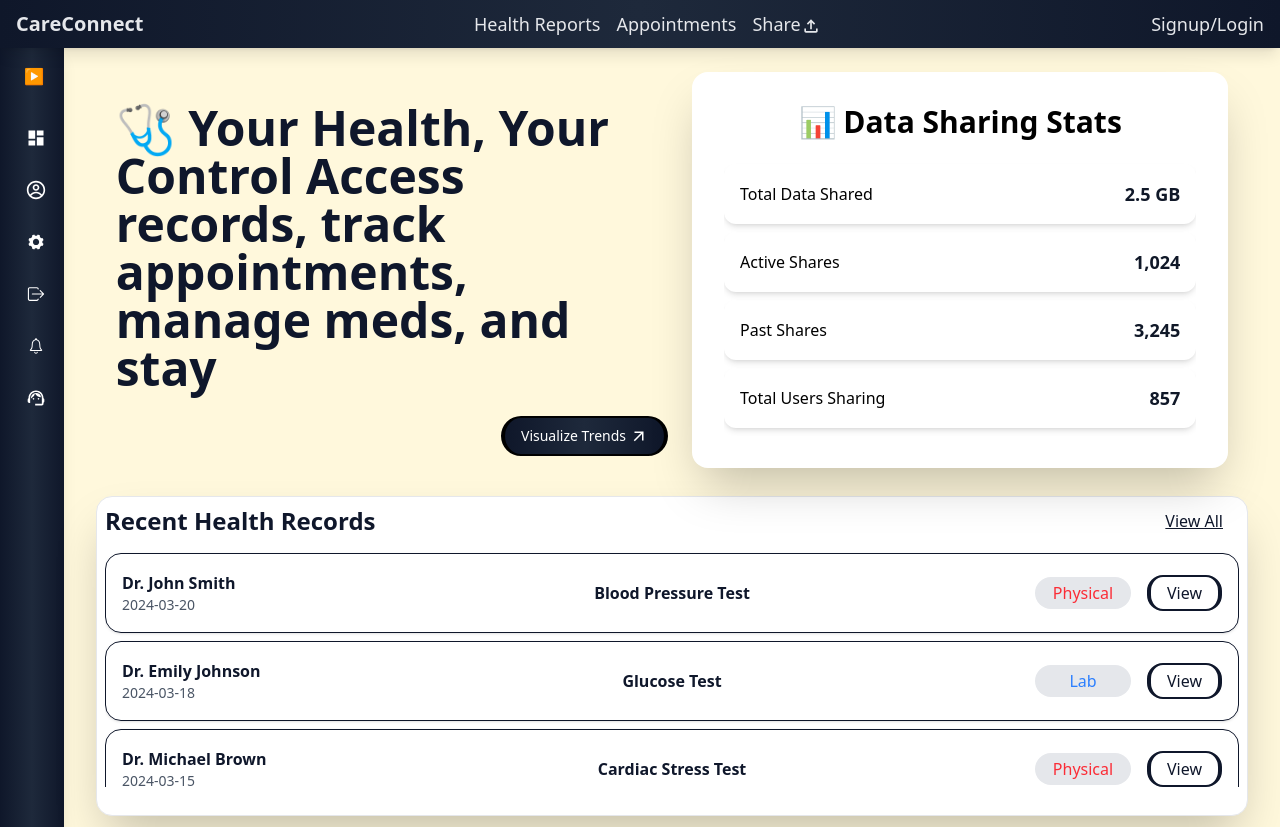
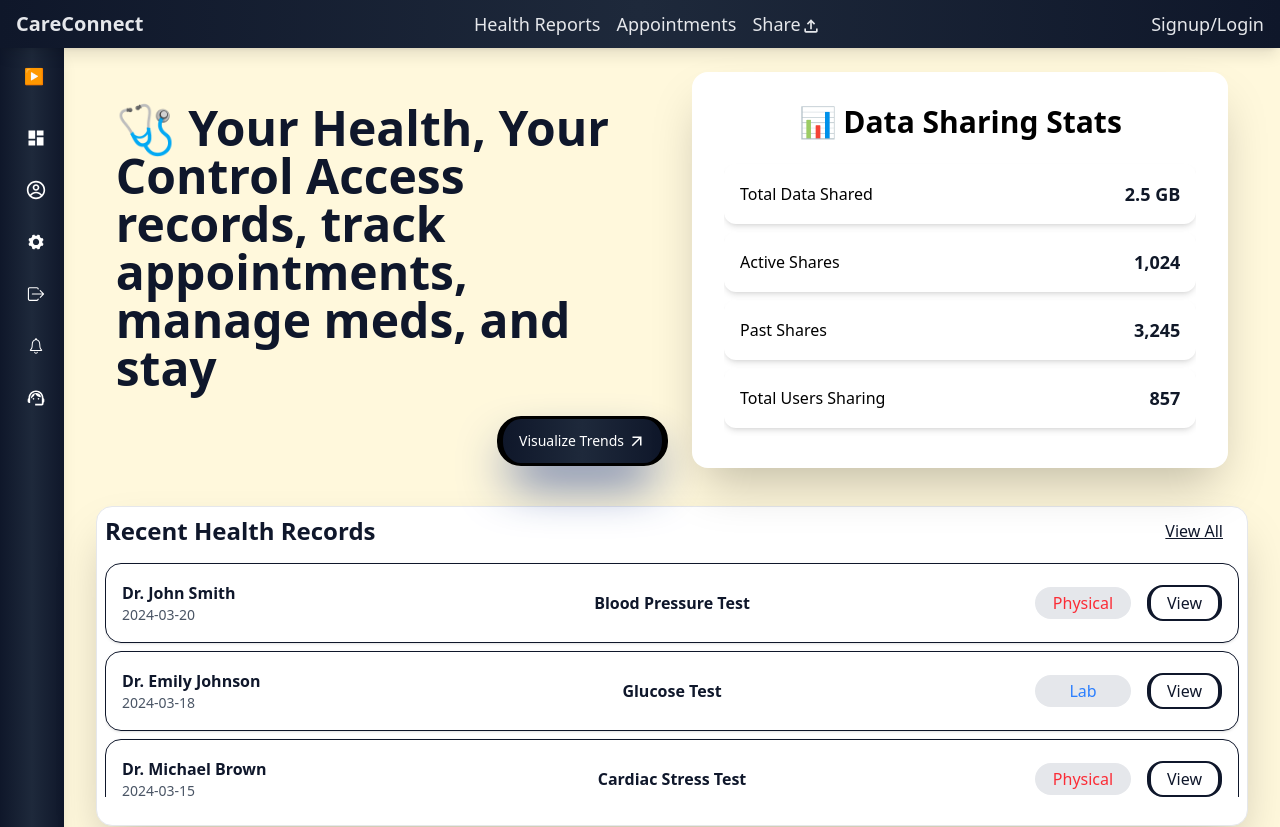
Before and after one commit to SBeeeee/CareConnect, a Next.js app: page / in a window 1280 px wide. Shown: the top 827 px of the page. Built offline with nearby package versions, Linux system fonts and the light colour scheme.

Commit message:
button fixed

```diff
--- a/src/app/components/HeroSection.jsx
+++ b/src/app/components/HeroSection.jsx
@@ -12,7 +12,7 @@ function HeroSection() {
       <div className="md:text-5xl rounded-2xl font-bold  p-4 "><div>🩺  Your Health, Your Control  Access records, track appointments, manage meds, and stay</div>
 
       </div>
-      <div className="flex  justify-end"><Link href="trends" className="text-white border-black border-x-4 bg-gradient-to-r from-[#0f172a] via-[#1e293b] to-[#0f172a] rounded-3xl flex border-y-2 text-sm p-2 px-4 font-medium items-center hover:cursor-pointer mt-2">Visualize Trends <MdArrowOutward className="text-lg ml-1"/></Link></div>
+      <div className="flex  justify-end"><Link href="trends" className="text-white border-black border-x-6 bg-gradient-to-r from-[#0f172a] via-[#1e293b] to-[#0f172a] rounded-3xl flex border-y-3 text-sm p-3 px-4 shadow-blue-900 shadow-2xl font-medium items-center hover:cursor-pointer mt-2">Visualize Trends <MdArrowOutward className="text-lg ml-1"/></Link></div>
       </div>
 
 
```
